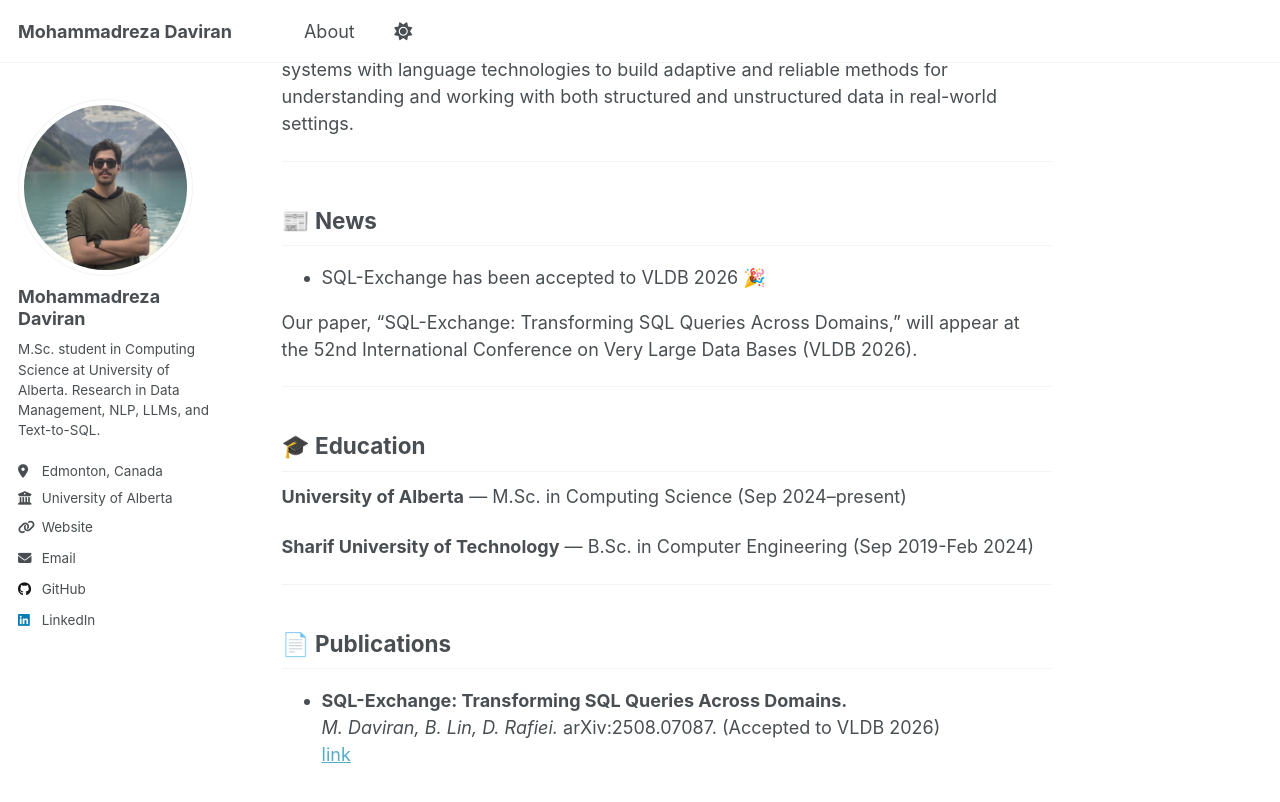
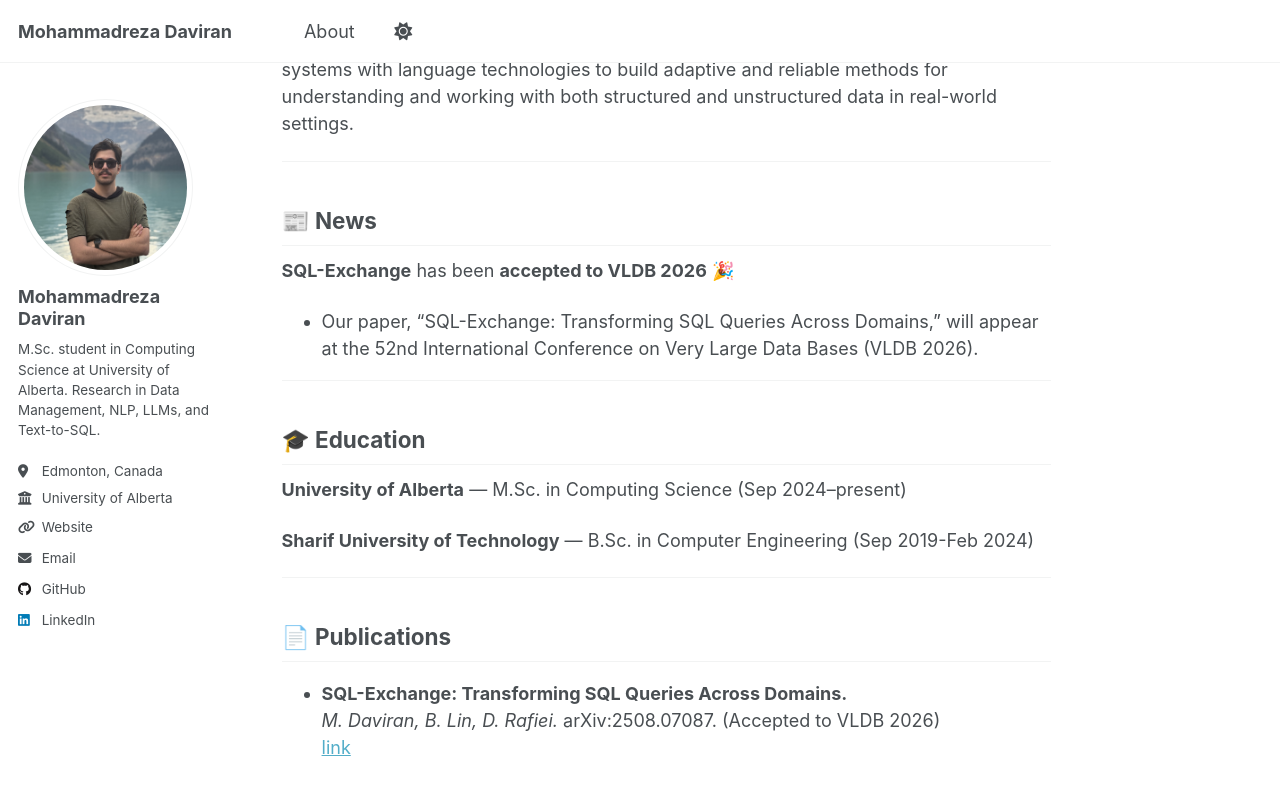
Before and after one commit to mmdrez4/mmdrez4.github.io, a Jekyll site: the page built from _pages/about.md, in a window 1280 px wide and 900 px high, scrolled down 350 px. Shown: the top 802 px of the window. Built offline with Jekyll 4.4.1, drawn with Linux system fonts in a browser that asks for light colours; a script that is not in the unit is left out.

```diff
--- a/_pages/about.md
+++ b/_pages/about.md
@@ -12,9 +12,9 @@ Broadly, I’m interested in Data Management, Database Systems, Natural Language
 ---
 
 ## 📰 News
-- SQL-Exchange has been accepted to VLDB 2026 🎉
+**SQL-Exchange** has been **accepted to VLDB 2026** 🎉
 
-Our paper, “SQL-Exchange: Transforming SQL Queries Across Domains,” will appear at the 52nd International Conference on Very Large Data Bases (VLDB 2026).
+- Our paper, “SQL-Exchange: Transforming SQL Queries Across Domains,” will appear at the 52nd International Conference on Very Large Data Bases (VLDB 2026).
 
 ---
 
```
